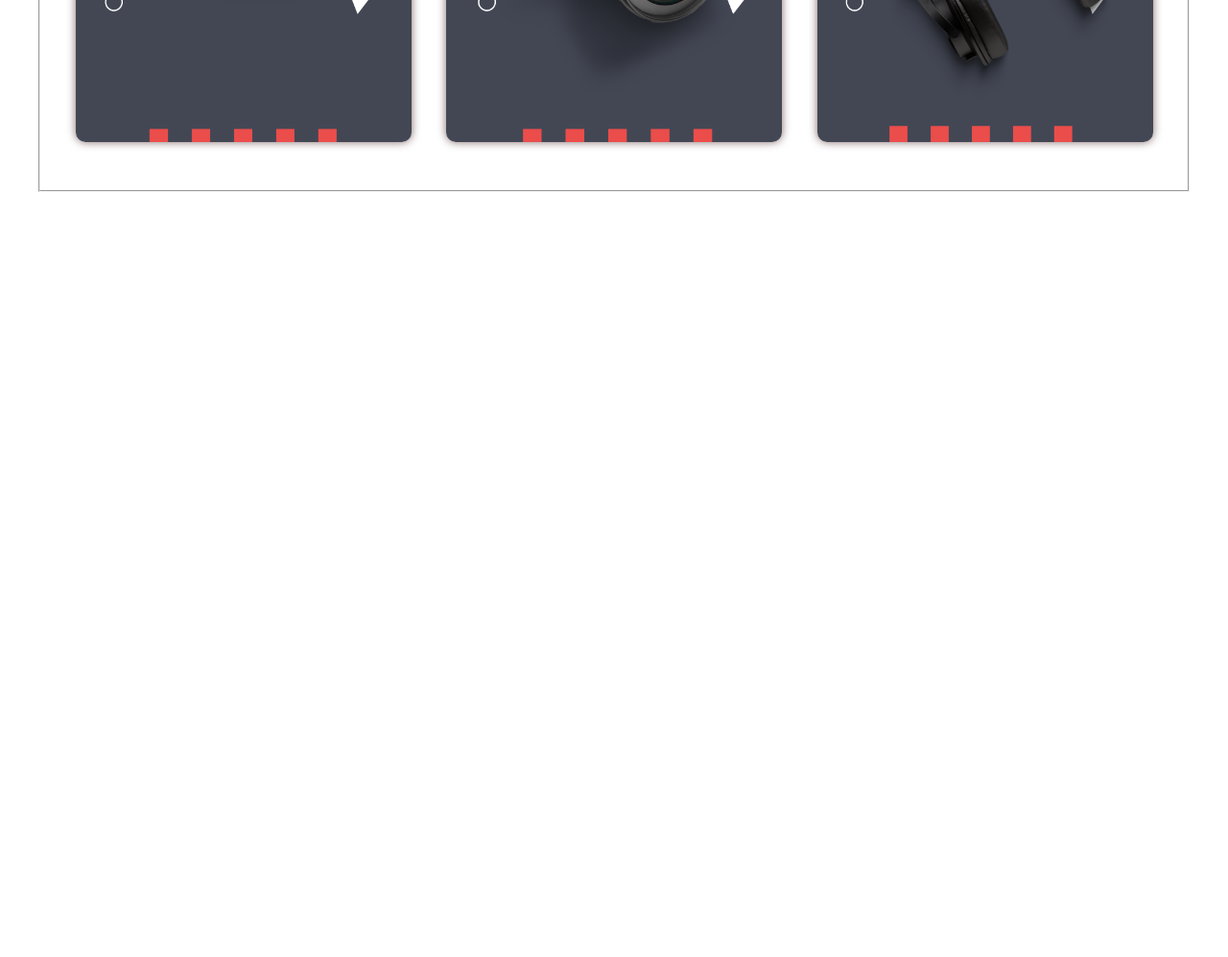
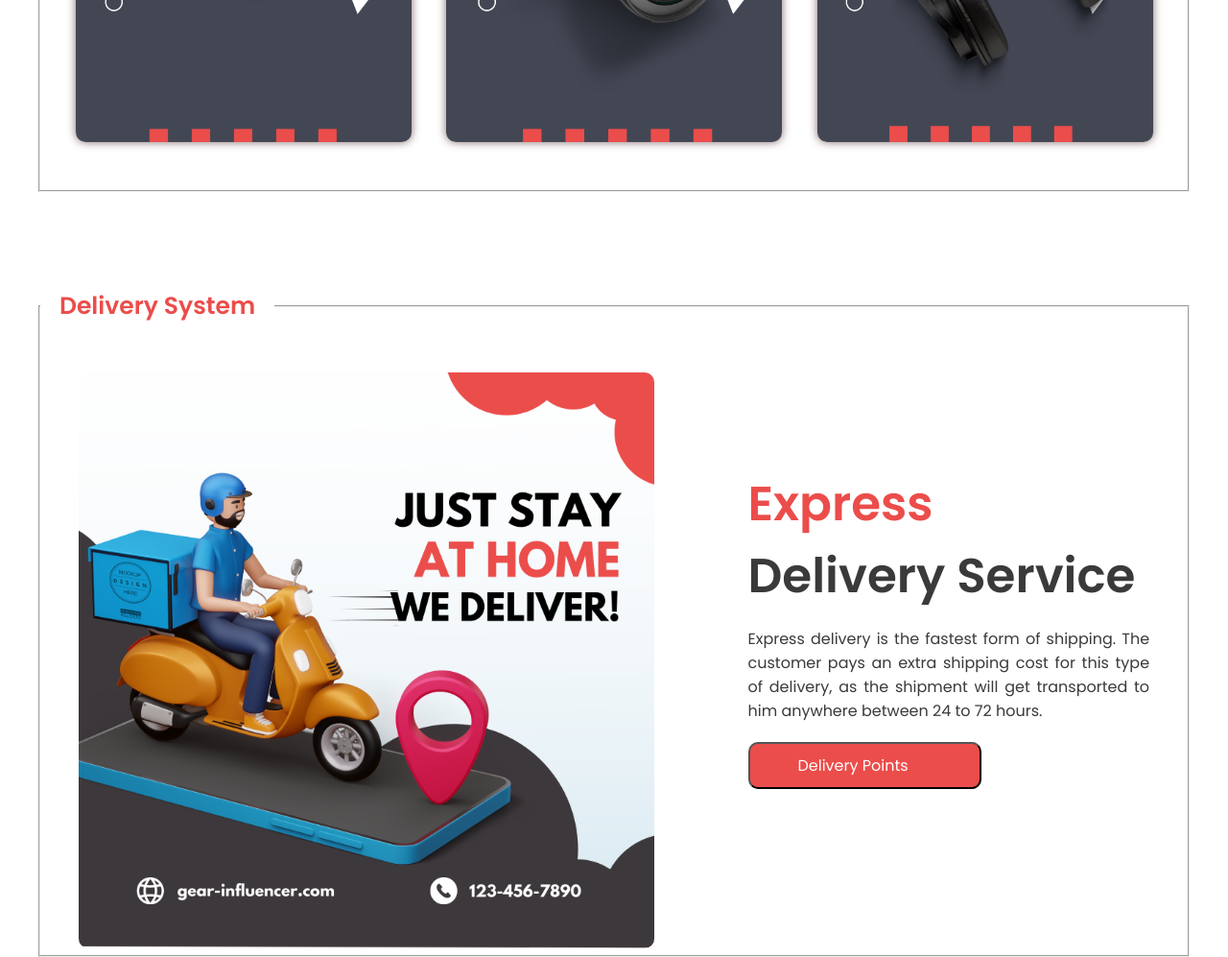
Before and after one commit to SohagSagar/Responsive-Influencer-gears-website-using-html-css-flex-grid-, a plain HTML site: page index.html in a window 1280 px wide. Shown: the part 3308-4305 px from the top of the page at 96% size. Before the commit the page ends 3608 px from the top, so only its background shows below. Drawn offline with Linux system fonts and the light colour scheme.

Commit message:
delivery system added

```diff
--- a/css/style.css
+++ b/css/style.css
@@ -281,3 +281,35 @@ align-items: center;
 .offer-item:hover .middle{
     opacity: 1;
 }
+
+/* New arrivals section ends  */
+
+/* Delivery Points starts */
+.delivery-info{
+    display: flex;
+    margin-top: 50px;
+    justify-content: space-evenly;
+}
+.left-contain img{
+    width: 600px;
+    height: 600px;
+    border-radius: 10px;
+}
+.left-contain{
+    width: 55%;
+}
+
+.right-contain{
+    width: 35%;
+    margin-top: 100px;
+}
+.right-contain h1{
+    font-size: 50px;
+    color: var(--text-color);
+    margin-bottom: 15px;
+}
+.right-contain p{
+    text-align: justify;
+    color: var(--text-color);
+    margin-bottom: 20px;
+}
--- a/index.html
+++ b/index.html
@@ -298,5 +298,28 @@
             </div>
         </fieldset>
     </section>
+
+    <!-- New arrivals section Ends  -->
+
+    <!-- Delivery Points starts -->
+
+    <section class="delivery-system page-layout">
+        <fieldset>
+            <legend><h2 class="section-heading">Delivery System</h2></legend>
+
+            <div class="delivery-info">
+                <div class="left-contain">
+                    <img src="images/delivery-vehicle/delivery-boy.png" alt="">
+                </div>
+
+                <div class="right-contain">
+                    <h1><span>Express</span><br>Delivery Service</h1>
+                    <p>Express delivery is the fastest form of shipping. The customer pays an extra shipping cost for this type of delivery, as the shipment will get transported to him anywhere between 24 to 72 hours.</p>
+
+                    <button class="button">Delivery Points <i class="fas fa-long-arrow-alt-right"></i></button>
+                </div>
+            </div>
+        </fieldset>
+    </section>
 </body>
 </html>
```
Also changed, not shown: images/delivery-vehicle/delivery-boy.png (added).
